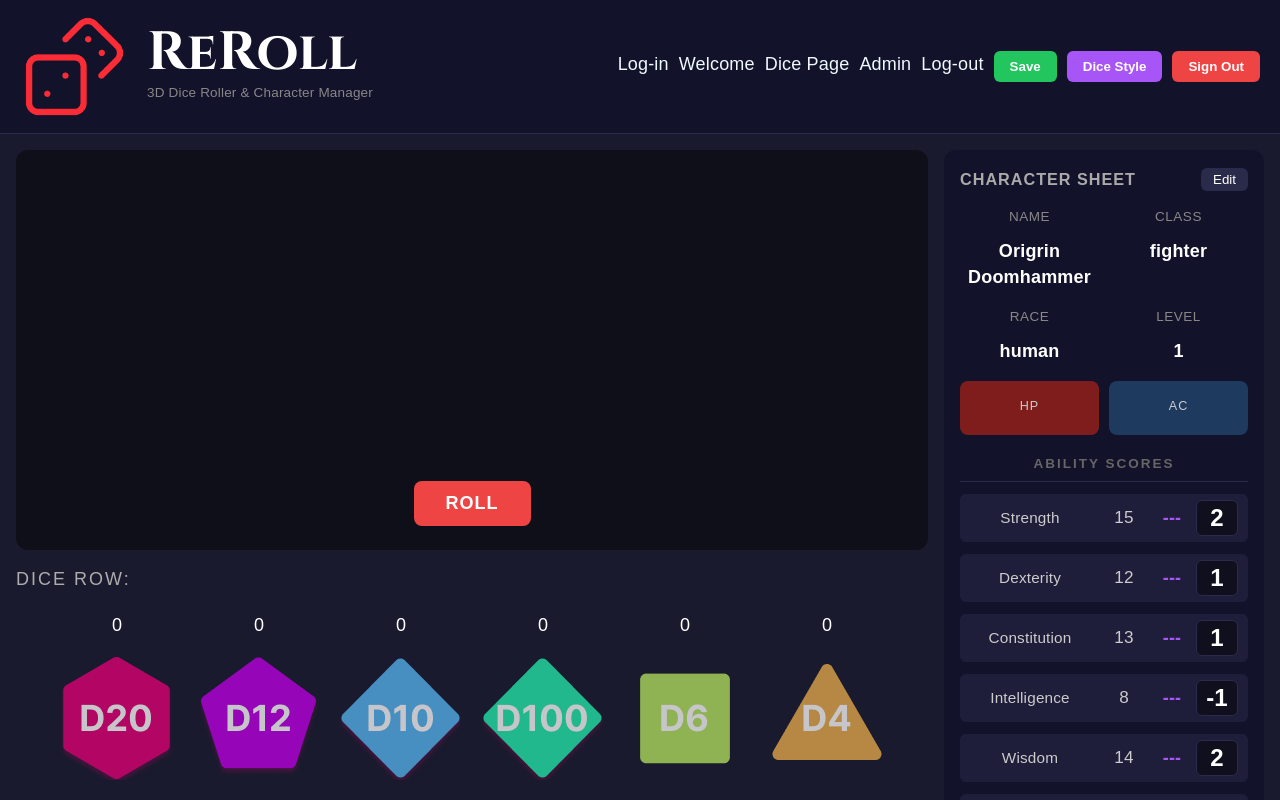
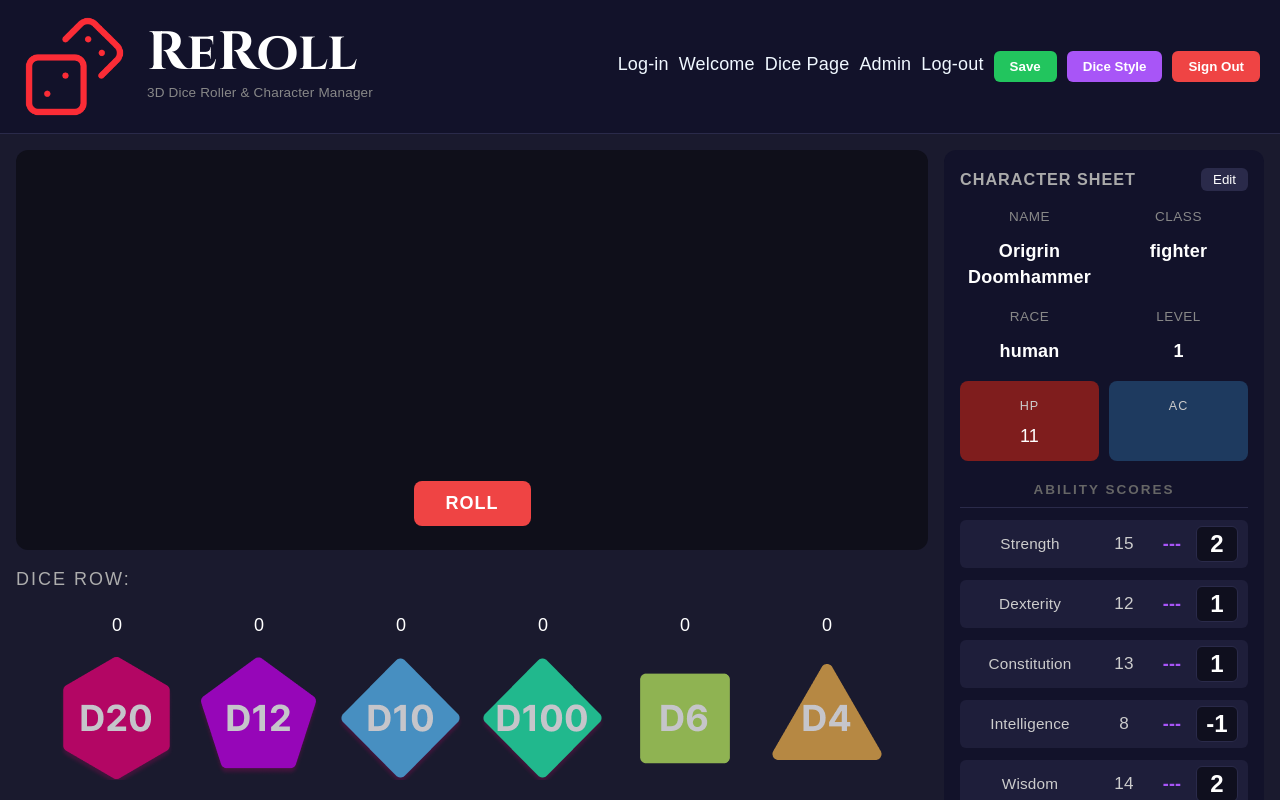
Before and after one commit to J-AGGERHOLM/diceRoller, a Svelte app in the folder client/: page /dicePage in a window 1280 px wide. Shown: the top 800 px of the page. Built offline with nearby package versions, Linux system fonts and the light colour scheme.

Commit message:
hp calculations and edit fix

```diff
--- a/client/src/components/CharacterSheet/CharacterSheet.svelte
+++ b/client/src/components/CharacterSheet/CharacterSheet.svelte
@@ -1,14 +1,14 @@
 <script>
   import { character } from "../../stores/characterStore";
-  import { calculateModifier } from "../../util/dndCalculations.js"
+  import { calculateModifier, calculateHitpoints } from "../../util/dndCalculations.js"
   // ============== is edit mode ============== //
   let editMode = $state(false);
 
   // ============== form defaults ============== //
-  let name = "";
-  let className = "";
-  let race = "";
-  let lvl = 0
+  let name = $character.name;
+  let className = $character.className;
+  let race = $character.race;
+  let lvl = $character.level;
   let abilities = {...$character.abilities}
 
   // ============== template lists ============== //
@@ -31,18 +31,18 @@
   ];
 
   const classList = [
-  { name: 'Barbarian',  savingThrows: ['str', 'con'] },
-  { name: 'Bard',       savingThrows: ['dex', 'cha'] },
-  { name: 'Cleric',     savingThrows: ['wis', 'cha'] },
-  { name: 'Druid',      savingThrows: ['int', 'wis'] },
-  { name: 'Fighter',    savingThrows: ['str', 'con'] },
-  { name: 'Monk',       savingThrows: ['str', 'dex'] },
-  { name: 'Paladin',    savingThrows: ['wis', 'cha'] },
-  { name: 'Ranger',     savingThrows: ['str', 'dex'] },
-  { name: 'Rogue',      savingThrows: ['dex', 'int'] },
-  { name: 'Sorcerer',   savingThrows: ['con', 'cha'] },
-  { name: 'Warlock',    savingThrows: ['wis', 'cha'] },
-  { name: 'Wizard',     savingThrows: ['int', 'wis'] },
+    { name: 'Barbarian',  hitDie: 12, savingThrows: ['str', 'con'] },
+    { name: 'Bard',       hitDie: 8,  savingThrows: ['dex', 'cha'] },
+    { name: 'Cleric',     hitDie: 8,  savingThrows: ['wis', 'cha'] },
+    { name: 'Druid',      hitDie: 8,  savingThrows: ['int', 'wis'] },
+    { name: 'Fighter',    hitDie: 10, savingThrows: ['str', 'con'] },
+    { name: 'Monk',       hitDie: 8,  savingThrows: ['str', 'dex'] },
+    { name: 'Paladin',    hitDie: 10, savingThrows: ['wis', 'cha'] },
+    { name: 'Ranger',     hitDie: 10, savingThrows: ['str', 'dex'] },
+    { name: 'Rogue',      hitDie: 8,  savingThrows: ['dex', 'int'] },
+    { name: 'Sorcerer',   hitDie: 6,  savingThrows: ['con', 'cha'] },
+    { name: 'Warlock',    hitDie: 8,  savingThrows: ['wis', 'cha'] },
+    { name: 'Wizard',     hitDie: 6,  savingThrows: ['int', 'wis'] },
   ];
 
   const raceList = [
@@ -57,6 +57,9 @@ const raceList = [
     { name: 'Dragonborn', bonuses: { str: 2, cha: 1 } },
   ];
 
+   // ============== calculated values ============== //
+  let conModifier = $state(calculateModifier($character.abilities.con))
+  let maxHitpoints = $derived(calculateHitpoints($character.className, $character.level, conModifier, classList))
 
   // ============== functions ============== //
   function saveEdits() {
@@ -139,6 +142,7 @@ const raceList = [
   <div class="stat-bar">
     <div class="stat hp">
       <span class="stat-label">HP</span>
+      <span>{maxHitpoints}</span>
     </div>
     <div class="stat ac">
       <span class="stat-label">AC</span>
--- a/client/src/util/dndCalculations.js
+++ b/client/src/util/dndCalculations.js
@@ -1,3 +1,9 @@
 export function calculateModifier(abilityScore) {
   return Math.floor((abilityScore - 10) / 2);
 }
+
+export function calculateHitpoints(className, lvl, conModifier, classList) {
+  const dndClass = classList.find((classEntry) => classEntry.name.toLowerCase() === className);
+  const hitDie = dndClass?.hitDie ?? 8;
+  return Math.floor(hitDie + conModifier * lvl + (hitDie / 2) * (lvl - 1));
+}
```
Lines whose indentation alone changed are shown as unchanged.
